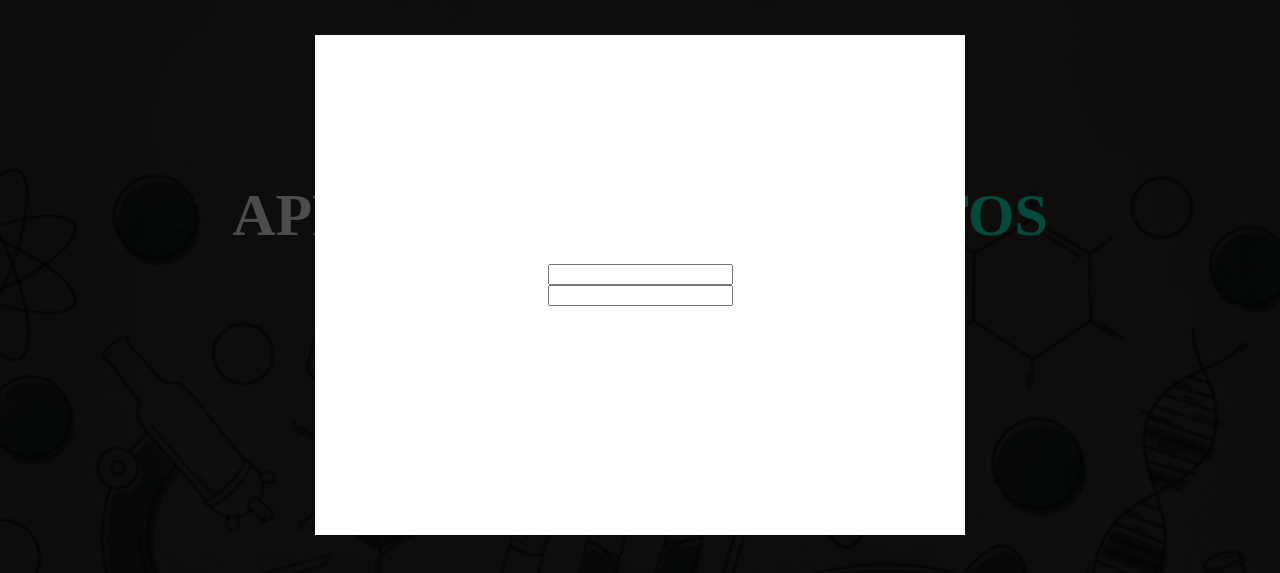
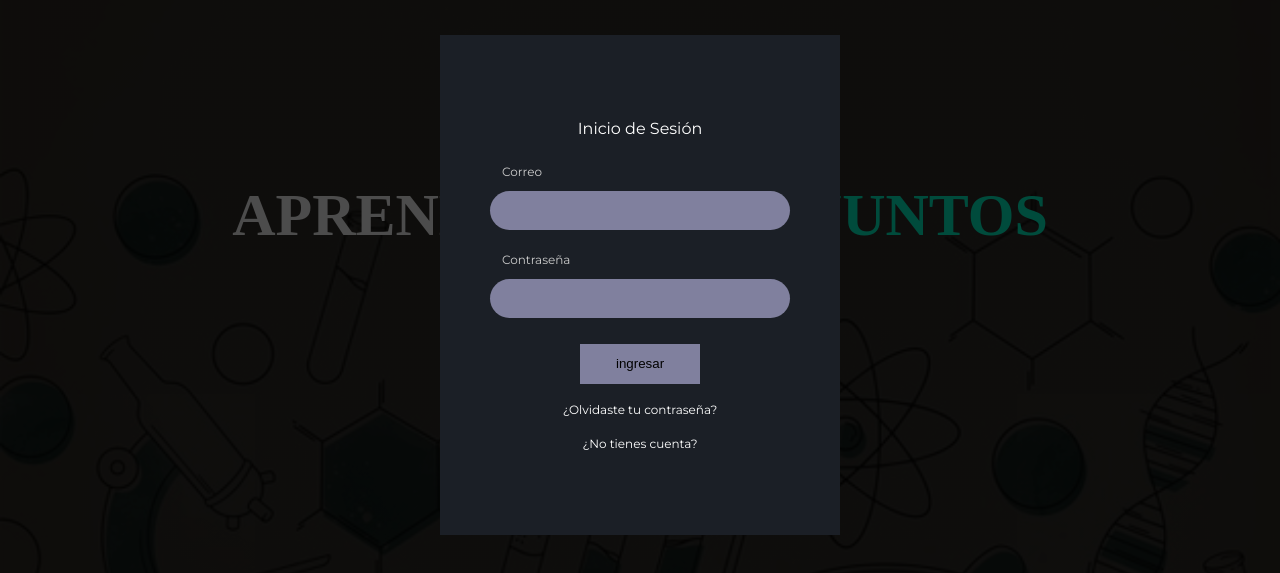
Before and after one commit to ArmandoYaelRiveraLopez/5IV7KAANSEQUIPO1.github.io, a plain HTML site: page index.HTML in a window 1280 px wide. Both pictures are taken after a click on the link "INICIAR SESION". Shown: the part 115-688 px from the top of the page. Drawn offline with nearby package versions, Linux system fonts and the light colour scheme.

Commit message:
login menu completed

```diff
--- a/STYLE/Style.css
+++ b/STYLE/Style.css
@@ -115,7 +115,7 @@ background-size: cover;
 .welcome-text {
 	position: relative;
 	width: 100%;
-	height: 300px;
+	height: 100%;
 	margin-top: 15%;
 	text-align: center;
 }
@@ -146,17 +146,17 @@ background-size: cover;
 }
 .modal{
 
-  width: 100%;
+  width:  100%;
   height: 100%;
 
   background-color: rgba(0,0,0,0.7);
 
-  display: none;
-  align-items: center;
+  display:           none;
+  align-items:     center;
   justify-content: center;
 
   position: absolute;
-  top: 0;
+  top:             0;
 
 
 }
@@ -164,12 +164,90 @@ background-size: cover;
 .modal .content {
 
 
-  width: 650px;
+  width:  400px;
   height: 500px;
+
   display: flex;
-  background-color: white;
-  opacity: 1;
+
+  background-color: #1B1F26;
+  opacity:              1;
+
   justify-content: center;
-  align-items: center;
+  align-items:     center;
 
 }
+.content-div-form{
+
+
+  width: 300px;
+  height: auto;
+
+
+
+
+}
+
+.sign-in-textbox{
+
+
+  width:   92%;
+  padding: 4%;
+
+  background-color: #80809E;
+
+  margin-bottom: 10px;
+
+  border-style:  none;
+  border-radius: 50px;
+
+}
+
+.sign-in-title{
+
+  text-align: center;
+  padding-bottom: 10px;
+
+  color:                          white;
+  font-family: 'Montserrat', sans-serif;
+
+}
+
+.sign-in-text{
+
+  font-size: 9pt;
+  color: #CCCCCC;
+  margin-left: 12px;
+  font-family: 'Montserrat', sans-serif;
+
+
+}
+.content-div-form a {
+
+
+  color: white;
+  text-decoration: none;
+  text-align: center;
+  font-family: 'Montserrat', sans-serif;
+  font-size: 9pt;
+  margin-top: 20px;
+
+
+}
+
+.content-div-form a:hover {
+
+
+  color: #CCCCCC;
+
+
+
+}
+.sorrow{
+
+      background-color: #80809E;
+      border: none;
+      width: 40%;
+      height: 40px;
+
+
+}
--- a/index.HTML
+++ b/index.HTML
@@ -4,6 +4,7 @@
 <title>Index</title>
 
 <LINK href="STYLE/Style.css" rel="stylesheet"/>
+
 <link rel="preconnect" href="https://fonts.gstatic.com">
 <link href="https://fonts.googleapis.com/css2?family=Montserrat&display=swap" rel="stylesheet">
 <link href="https://fonts.googleapis.com/css2?family=Poppins:wght@400;600;700;900&display=swap" rel="stylesheet">
@@ -56,13 +57,43 @@
 
       <div class="content">
 
-          <form class="" action="index.html" method="post">
+          <form class="signin-form" action="index.html" method="post">
 
-            <div class="">
-              <input type="text" name="" value="">
-            </div>
-            <div class="">
-              <input type="text" name="" value="">
+            <div class="content-div-form">
+
+              <p class = "sign-in-title" >Inicio de Sesión</p>
+
+
+              <p class="sign-in-text">Correo</p>
+
+              <input class="sign-in-textbox" type="text" name="" value="" >
+
+
+
+              <p class="sign-in-text">Contraseña</p>
+
+              <input class="sign-in-textbox" type="password" name="" value="" >
+
+              <p style="text-align:center">
+                <input class="sorrow" type="submit" name=""  style=" " value="ingresar" placeholder="ingresar"/>
+              <p style="text-align:center">
+
+              <p style="text-align:center">
+
+
+                <a href="#">¿Olvidaste tu contraseña?</a>
+
+
+              </p>
+              <p style="text-align:center">
+
+
+                <a href="#">¿No tienes cuenta?</a>
+
+
+              </p>
+
+
             </div>
 
 
```
Also changed, not shown: main.HTML (added, +19 -0 lines), trivia.html (added).
